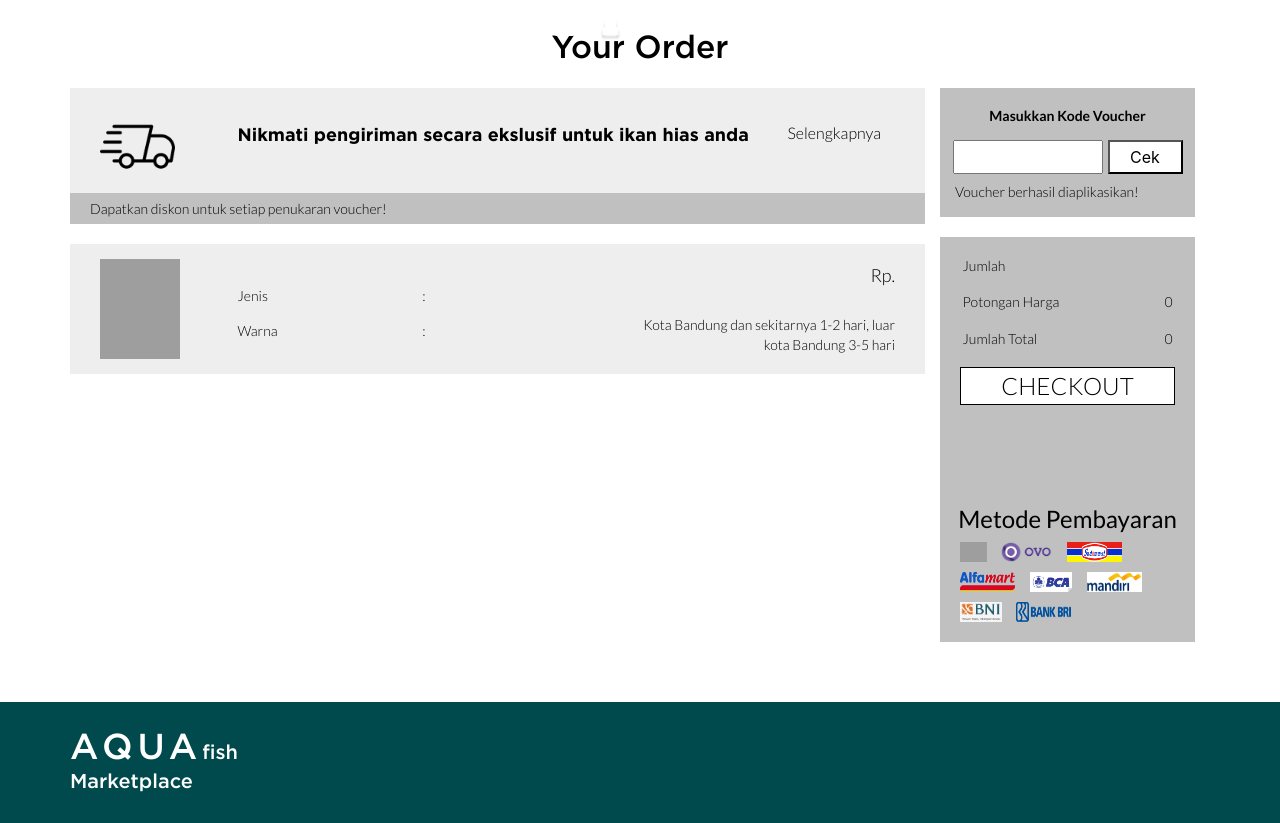
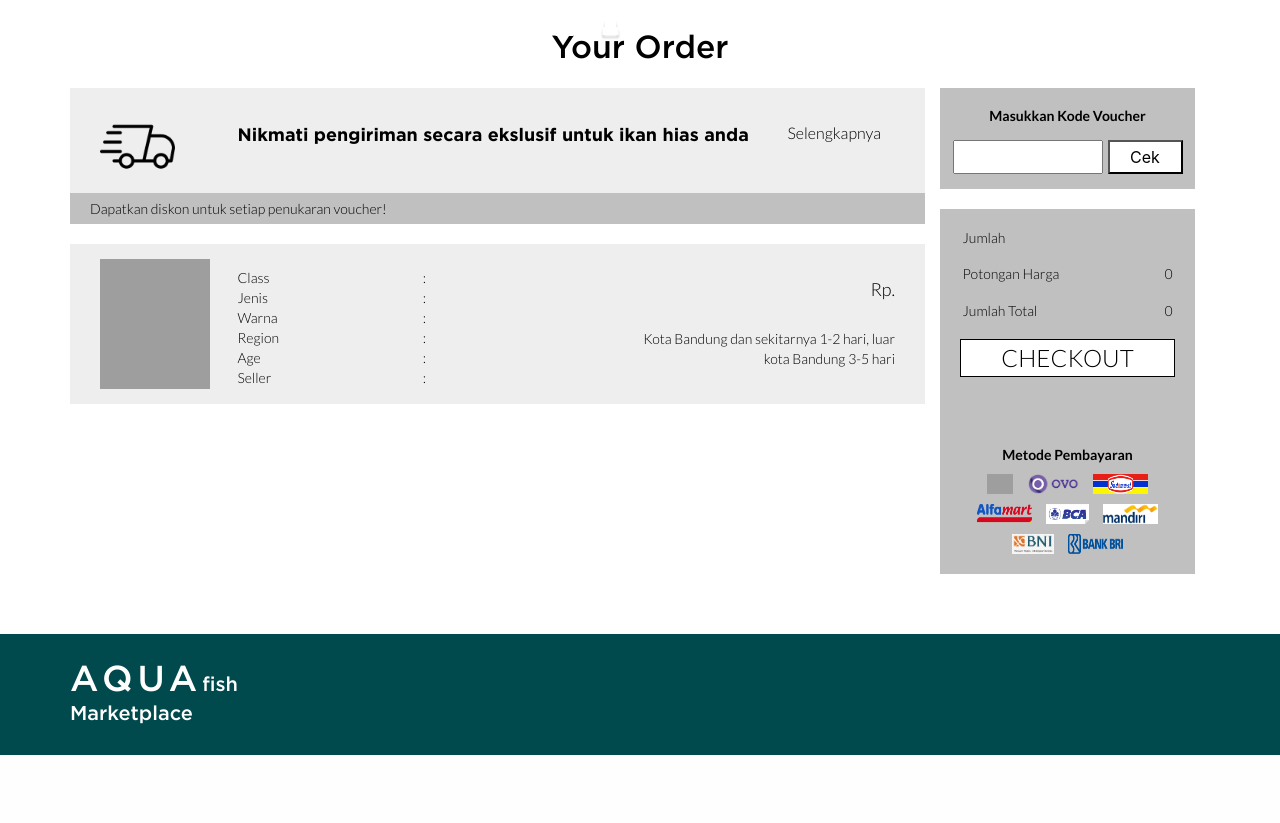
Before and after one commit to praktikum-tiunpad-2021/proyek-web-ikan-dewa, a CodeIgniter 4 app: the page made by app/Views/pages/order.php in a window 1280 px wide. Shown: the part 62-885 px from the top of the page. After the commit the page ends 817 px from the top, so only its background shows below. Run offline with PHP 8.4 and a stand-in for CodeIgniter, Linux system fonts and the light colour scheme; the template is opened without the code that fills it, so the values that code supplies are empty; some libraries are stand-ins or nearby versions; grey boxes are pictures that could not be loaded.

Commit message:
update rapihin

```diff
--- a/app/Controllers/Home.php
+++ b/app/Controllers/Home.php
@@ -89,11 +89,6 @@ class Home extends BaseController
         return view('pages/checkout', $data);
     }
 
-    // public function updateCheckout2($Id_Fish, $Id_Transaction)
-    // {
-
-    // }
-
     public function myOrder()
     {
         $dataMyOrder = $this->FishDataModel->getFishCart(session()->get('id'));
--- a/app/Views/pages/checkout.php
+++ b/app/Views/pages/checkout.php
@@ -144,9 +144,9 @@ Tugas : Project Website Praktikum Pemrograman Web
                                     <input type="radio" id="VirtualAccount" name="Payment_Type" value="Virtual Account" required>
                                     <label class="checkout-text-2" for="VirtualAccount">Virtual Account (Ovo, Gopay)</label><br>
                                     <input type="radio" id="GeraiMinimarket" name="Payment_Type" value="Gerai Minimarket" required>
-                                    <label class="checkout-text-2" for="GeraiMinimarket">Gerai Minimarket</label><br>
+                                    <label class="checkout-text-2" for="GeraiMinimarket">Gerai Minimarket (Indomaret, Alfamart)</label><br>
                                     <input type="radio" id="TransferBank" name="Payment_Type" value="Transfer Bank" required>
-                                    <label class="checkout-text-2" for="TransferBank">Transfer Bank</label>
+                                    <label class="checkout-text-2" for="TransferBank">Transfer Bank (Mandiri, BCA, BNI, BRI)</label>
                                 </div>
                             </div>
                         </div>
--- a/app/Views/pages/myOrder.php
+++ b/app/Views/pages/myOrder.php
@@ -68,7 +68,7 @@ Tugas : Project Website Praktikum Pemrograman Web
                             </table>
                         </div>
                         <div class="col-6 my-auto text-right">
-                            <button type="button" class="keranjang-box-1 keranjang-text-1">Lacak Pesanan</button>
+                            <button type="button" class="keranjang-box-1 keranjang-text-1">Detail Pesanan</button>
                             <a href="/myOrder/deleteTransaction/<?= $row['Id_Transaction'] ?>"><button type="button" class="keranjang-box-1 keranjang-text-1">Batalkan Pesanan</button></a>
                         </div>
                     </div>
@@ -104,7 +104,7 @@ Tugas : Project Website Praktikum Pemrograman Web
                                 <p class="checkout-text-4" style="margin-top:30px; text-align:right">Kota Bandung dan sekitarnya 1-2 hari, luar kota Bandung 3-5 hari</p>
                             </div>
                         </div>
-                        <div class="row checkout-card margin-center" style="margin-bottom:50px; width:1000px; border-top:0">
+                        <div class="row checkout-card margin-center" style="margin-bottom:30px; width:1000px; border-top:0">
                             <div class="col-6 offset-6 text-right">
                                 <a href="/order/<?= $row2['Id_Fish'] ?>"><button type="button" class="keranjang-box-1 keranjang-text-1">Beli Sekarang</button></a>
                                 <a href="/myOrder/deleteCart/<?= $row2['Id_Cart'] ?>"><button type="button" class="keranjang-box-1 keranjang-text-1">Keluarkan dari Keranjang</button></a>
--- a/app/Views/pages/order.php
+++ b/app/Views/pages/order.php
@@ -61,7 +61,11 @@ Tugas : Project Website Praktikum Pemrograman Web
                             </div>
                             <div class="col-5 my-auto">
                                 <h3 class="order-text-4"><?= $fishData[0]['Name_Fish']; ?></h3>
-                                <table style="width:200px; height:70px">
+                                <table style="width:200px;">
+                                    <tr>
+                                        <td><p class="order-text-5">Class</p></td>
+                                        <td><p class="order-text-5">: <?= $fishData[0]['Class_Fish']; ?></p></td>
+                                    </tr>
                                     <tr>
                                         <td><p class="order-text-5">Jenis</p></td>
                                         <td><p class="order-text-5">: <?= $fishData[0]['Type_Fish']; ?></p></td>
@@ -70,10 +74,22 @@ Tugas : Project Website Praktikum Pemrograman Web
                                         <td><p class="order-text-5">Warna</p></td>
                                         <td><p class="order-text-5">: <?= $fishData[0]['Color_Fish']; ?></p></td>
                                     </tr>
+                                    <tr>
+                                        <td><p class="order-text-5">Region</p></td>
+                                        <td><p class="order-text-5">: <?= $fishData[0]['Region_Fish']; ?></p></td>
+                                    </tr>
+                                    <tr>
+                                        <td><p class="order-text-5">Age</p></td>
+                                        <td><p class="order-text-5">: <?= $fishData[0]['Age_Fish']; ?></p></td>
+                                    </tr>
+                                    <tr>
+                                        <td><p class="order-text-5">Seller</p></td>
+                                        <td><p class="order-text-5">: <?= $fishData[0]['Name_Seller']; ?></p></td>
+                                    </tr>
                                 </table>
                             </div>
-                            <div class="col-5 my-auto">
-                                <p class="order-text-5" style="font-size:18px; margin-top:2px; text-align:right">Rp. <?= $fishData[0]['Price_Fish']; ?></p>
+                            <div class="col-5">
+                                <p class="order-text-5" style="font-size:18px; margin-top:20px; text-align:right">Rp. <?= $fishData[0]['Price_Fish']; ?></p>
                                 <p class="order-text-5" style="margin-top:30px; text-align:right">Kota Bandung dan sekitarnya 1-2 hari, luar<br>kota Bandung 3-5 hari</p>
                             </div>
                         </div>
@@ -85,7 +101,7 @@ Tugas : Project Website Praktikum Pemrograman Web
                                 <input type="text" class="order-input" style="margin-left:3px">
                                 <input type="submit" id="order-input-submit" value="Cek">
                             </form>
-                            <p class="order-text-5" style="margin-top:8px; margin-left:5px">Voucher berhasil diaplikasikan!</p>
+                            <!-- <p class="order-text-5" style="margin-top:8px; margin-left:5px">Voucher berhasil diaplikasikan!</p> -->
                         </div>
                         <div class="order-card-1" style="margin-top:20px">
                             <table style="width:210px;height:110px; margin-left:auto; margin-right:auto">
@@ -103,8 +119,8 @@ Tugas : Project Website Praktikum Pemrograman Web
                                 </tr>
                             </table>
                             <a href="/checkout/<?= $fishData[0]['Id_Fish'] ?>"><button type="button" class="order-box-1 order-text-7" style="margin-top:10px;">CHECKOUT</button></a>
-                            <h3 class="order-text-8" style="margin-top:100px;">Metode Pembayaran</h3>
-                            <div style="margin-left:10px">
+                            <h3 class="order-text-6" style="margin-top:70px; margin-bottom:10px">Metode Pembayaran</h3>
+                            <div class="text-center" style="margin-left:10px;">
                                 <img class="order-payment-logo" src="<?= base_url('assets/Logo/Gopay.png'); ?>">
                                 <img class="order-payment-logo" src="<?= base_url('assets/Logo/OVO.png'); ?>">
                                 <img class="order-payment-logo" src="<?= base_url('assets/Logo/Indomaret.png'); ?>">
--- a/public/style.css
+++ b/public/style.css
@@ -552,8 +552,8 @@ nav ul input{
     height: 75px;
 }
 .order-img-2 {
-    width: 80px;
-    height: 100px;
+    width: 110px;
+    height: 130px;
 }
 .order-text-1 {
     font-family: Gotham-Bold;
```
